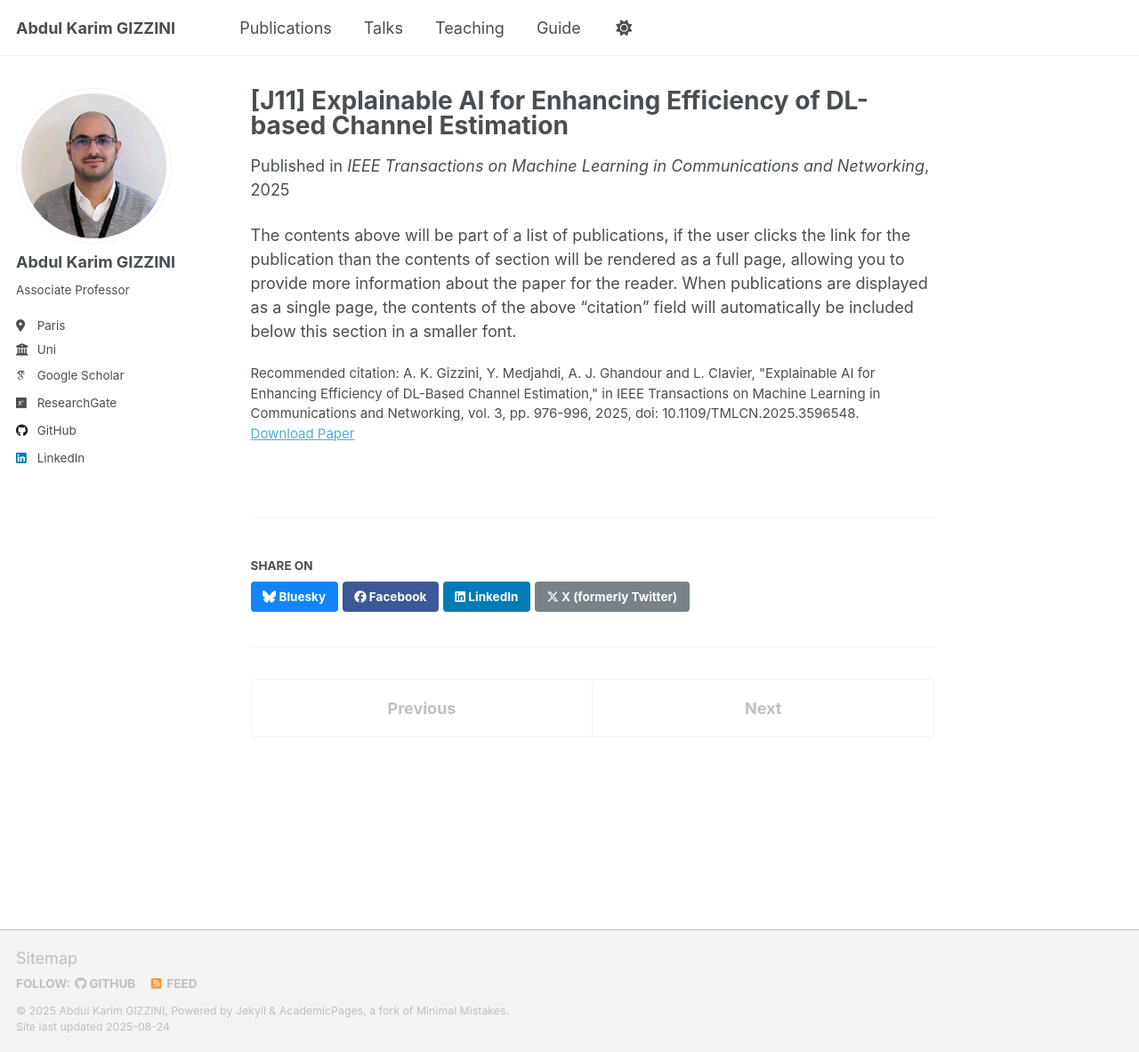
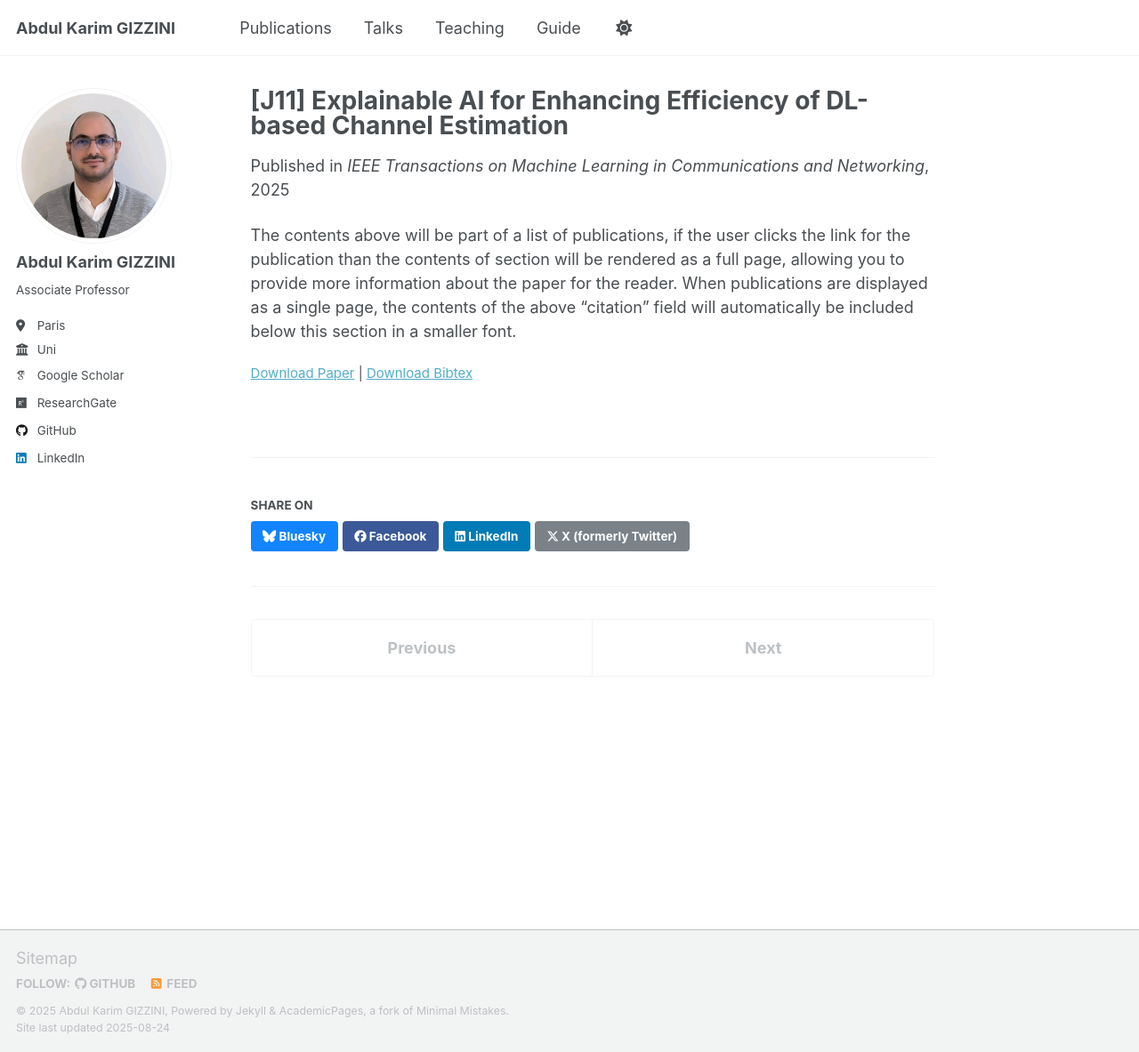
Before and after one commit to abdulkarimgizzini/abdulkarimgizzini-website, a Jekyll site: the page built from _publications/J11.md, in a window 1280 px wide and 1183 px high. Shown: the whole window at 89% size. Built offline with Jekyll 4.4.1, drawn with Linux system fonts in a browser that asks for light colours; some web fonts are replaced; a script that is not in the unit is left out; some of the changed lines change nothing that is shown.

Commit message:
Update J11.md

```diff
--- a/_publications/J11.md
+++ b/_publications/J11.md
@@ -8,7 +8,8 @@ date: 2025-08-06
 venue: 'IEEE Transactions on Machine Learning in Communications and Networking'
 [//]: # slidesurl: 'http://academicpages.github.io/files/slides2.pdf'
 paperurl: 'https://ieeexplore.ieee.org/abstract/document/11115091'
-citation: 'A. K. Gizzini, Y. Medjahdi, A. J. Ghandour and L. Clavier, "Explainable AI for Enhancing Efficiency of DL-Based Channel Estimation," in IEEE Transactions on Machine Learning in Communications and Networking, vol. 3, pp. 976-996, 2025, doi: 10.1109/TMLCN.2025.3596548.'
+bibtexurl: 'https://scholar.googleusercontent.com/scholar.bib?q=info:oyUkXeXOai0J:scholar.google.com/&output=citation&scisdr=CgL1daADENKYq2nqYWQ:AAZF9b8AAAAAaKrseWRuPocW6HGetCzDvYovcgA&scisig=AAZF9b8AAAAAaKrseeTkIqk4RWym2oW6lYOxeZg&scisf=4&ct=citation&cd=-1&hl=en&scfhb=1'
+[//]: # citation: 'A. K. Gizzini, Y. Medjahdi, A. J. Ghandour and L. Clavier, "Explainable AI for Enhancing Efficiency of DL-Based Channel Estimation," in IEEE Transactions on Machine Learning in Communications and Networking, vol. 3, pp. 976-996, 2025, doi: 10.1109/TMLCN.2025.3596548.'
 ---
 
 The contents above will be part of a list of publications, if the user clicks the link for the publication than the contents of section will be rendered as a full page, allowing you to provide more information about the paper for the reader. When publications are displayed as a single page, the contents of the above "citation" field will automatically be included below this section in a smaller font.
```
